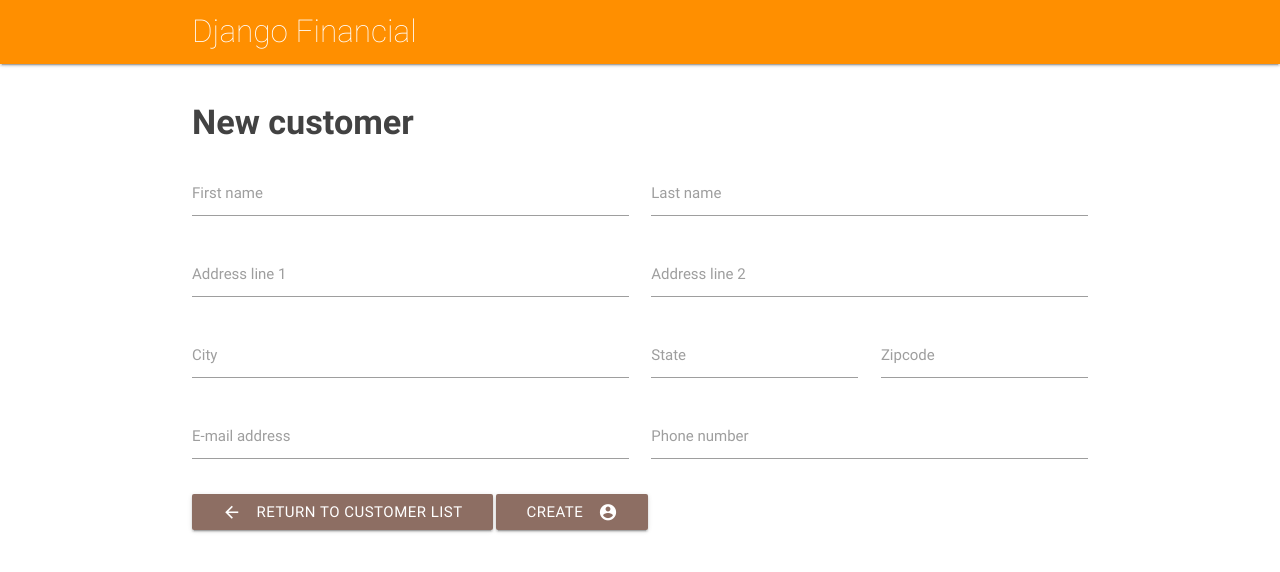
After one commit to hinkson060/django-financial, a Django app: page /customer_create/ in a window 1280 px wide. The commit adds this page. Shown: the top 572 px of the page. Run offline with Django 3.2, Linux system fonts and the light colour scheme; some libraries are stand-ins or nearby versions.

Commit message:
Updated site with Create functionality for customers, stocks, and cryptocurrencies.

```diff
--- /dev/null
+++ b/finances/forms.py
@@ -0,0 +1,19 @@
+from django import forms
+from .models import Customer, Stock, Crypto
+
+class CustomerForm( forms.ModelForm ):
+    class Meta:
+        model = Customer
+        fields = (  'first_name', 'last_name', 'address_line_1',
+                    'address_line_2', 'city', 'state', 'zipcode',
+                    'email', 'phone' )
+
+class StockForm( forms.ModelForm ):
+    class Meta:
+        model = Stock
+        fields = ( 'symbol', 'name', 'purchase_price', 'purchase_date', 'quantity_owned' )
+
+class CryptoForm( forms.ModelForm ):
+    class Meta:
+        model = Crypto
+        fields = ( 'symbol', 'name', 'purchase_price', 'purchase_date', 'quantity_owned' )
--- a/finances/models.py
+++ b/finances/models.py
@@ -7,7 +7,7 @@ class Customer( models.Model ):
     first_name = models.CharField( max_length = 50 )
     last_name = models.CharField( max_length = 50 )
     address_line_1 = models.CharField( max_length = 50 )
-    address_line_2 = models.CharField( max_length = 50 )
+    address_line_2 = models.CharField( max_length = 50, null=True, blank=True )
     city = models.CharField( max_length = 50 )
     state = models.CharField( max_length = 2 )
     zipcode = models.CharField( max_length = 6 )
@@ -16,6 +16,14 @@ class Customer( models.Model ):
 
     def __str__(self):
         return self.first_name + " " + self.last_name
+
+    def full_address(self):
+        if( self.address_line_2 == "" or self.address_line_2 == None ):
+            return self.address_line_1 + ", " + \
+            self.city + ", " + self.state + " - " + self.zipcode
+        else:
+            return self.address_line_1 + " " + self.address_line_2 + ", " + \
+            self.city + ", " + self.state + " - " + self.zipcode
 
 
 class Stock( models.Model ):
--- a/finances/templates/finances/crypto_detail.html
+++ b/finances/templates/finances/crypto_detail.html
@@ -12,8 +12,10 @@
         </ul>
     </div>
     <div class="col s12">
-        <a class="waves-effect waves-light brown lighten-1 btn"><i class="material-icons left">arrow_back</i>Return to Customer</a>
-        <a class="waves-effect waves-light brown lighten-1 btn"><i class="material-icons right">edit</i>Edit Currency</a>
+        <a href="{% url 'customer_detail' crypto.owner.id %}"
+        class="waves-effect waves-light brown lighten-1 btn"><i class="material-icons left">arrow_back</i>Return to Owner</a>
+        <a href="!#"
+        class="waves-effect waves-light brown lighten-1 btn"><i class="material-icons right">edit</i>Edit Currency</a>
     </div>
 
 {% endblock %}
--- /dev/null
+++ b/finances/templates/finances/customer_create.html
@@ -0,0 +1,57 @@
+{% extends 'finances/base.html' %}
+
+{% block content %}
+<br>
+    <div class="row">
+        <div class="col s12">
+            <h4><b>New customer</b></h4>
+        </div>
+
+
+    <form method="POST" class="customer-form">{% csrf_token %}
+
+		<div class="input-field col s6">
+			<label for="id_first_name">First name</label>
+			<input name="first_name" type="text" data-length="50" maxlength="50" required id="id_first_name">
+		</div>
+	    <div class="input-field col s6">
+			<label for="id_last_name">Last name</label>
+			<input name="last_name" type="text" data-length="50" maxlength="50" required id="id_last_name">
+		</div>
+		<div class="input-field col s6">
+			<label for="id_address_line_1">Address line 1</label>
+			<input name="address_line_1" type="text" data-length="50" maxlength="50" required id="id_address_line_1">
+		</div>
+		<div class="input-field col s6">
+			<label for="id_address_line_2">Address line 2</label>
+			<input name="address_line_2" type="text" data-length="50" maxlength="50">
+		</div>
+		<div class="input-field col s6">
+			<label for="id_city">City</label>
+			<input name="city" type="text" data-length="50" maxlength="50" required id="id_city">
+		</div>
+		<div class="input-field col s3">
+			<label for="id_state">State</label>
+			<input name="state" type="text" data-length="2" maxlength="2" required id="id_state">
+		</div>
+		<div class="input-field col s3">
+			<label for="id_zipcode">Zipcode</label>
+			<input name="zipcode" type="text" data-length="6" maxlength="6" required id="id_zipcode">
+		</div>
+		<div class="input-field col s6">
+			<label for="id_email">E-mail address</label>
+			<input name="email" type="text" data-length="254" maxlength="254" required id="id_email">
+		</div>
+		<div class="input-field col s6">
+			<label for="id_phone">Phone number</label>
+			<input name="phone" type="text" data-length="10" maxlength="10" required id="id_phone">
+		</div>
+
+        <div class="input-field col s12">
+        	<a href="{% url 'index' %}"
+            class="waves-effect waves-light brown lighten-1 btn"><i class="material-icons left">arrow_back</i>Return to Customer List</a>
+        	<button type="submit" class="save waves-effect waves-light brown lighten-1 btn"><i class="material-icons right">account_circle</i>Create</button>
+        </div>
+        </div>
+    </form>
+{% endblock %}
--- a/finances/templates/finances/index.html
+++ b/finances/templates/finances/index.html
@@ -18,7 +18,8 @@
         {% endif %}
     </div>
     <div class="col s12">
-        <a class="waves-effect waves-light brown lighten-1 btn"><i class="material-icons right">account_circle</i>Add Customer</a>
+        <a href="{% url 'customer_create' %}"
+        class="waves-effect waves-light brown lighten-1 btn"><i class="material-icons right">account_circle</i>Add Customer</a>
     </div>
 
 </div>
--- a/finances/templates/finances/stock_detail.html
+++ b/finances/templates/finances/stock_detail.html
@@ -12,8 +12,10 @@
         </ul>
     </div>
     <div class="col s12">
-        <a class="waves-effect waves-light brown lighten-1 btn"><i class="material-icons left">arrow_back</i>Return to Customer</a>
-        <a class="waves-effect waves-light brown lighten-1 btn"><i class="material-icons right">edit</i>Edit Stock</a>
+        <a href="{% url 'customer_detail' stock.owner.id %}"
+        class="waves-effect waves-light brown lighten-1 btn"><i class="material-icons left">arrow_back</i>Return to owner</a>
+        <a
+        class="waves-effect waves-light brown lighten-1 btn"><i class="material-icons right">edit</i>Edit Stock</a>
     </div>
 
 </div>
--- a/finances/urls.py
+++ b/finances/urls.py
@@ -4,7 +4,14 @@ from . import views
 
 urlpatterns = [
     path('', views.index, name='index'),
+
     path('customer/<int:customer_id>/', views.customer_detail, name='customer_detail'),
+    path('customer_create/', views.customer_create, name='customer_create'),
+
+
     path('stock/<int:stock_id>/', views.stock_detail, name='stock_detail'),
-    path('cryptocurrency/<int:crypto_id>/', views.crypto_detail, name='crypto_detail')
+    path('stock_create/<int:customer_id>', views.stock_create, name='stock_create'),
+
+    path('cryptocurrency/<int:crypto_id>/', views.crypto_detail, name='crypto_detail'),
+    path('crypto_create/<int:customer_id>', views.crypto_create, name='crypto_create')
 ]
--- a/finances/views.py
+++ b/finances/views.py
@@ -1,6 +1,8 @@
-from django.http import Http404
 from django.shortcuts import get_object_or_404, render
-from django.http import HttpResponse
+from django.http import HttpResponseRedirect, HttpResponse
+from django.urls import reverse
+from .models import Customer, Stock, Crypto
+from .forms import CustomerForm, StockForm, CryptoForm
 
 from .models import Customer, Stock, Crypto
 
@@ -15,10 +17,47 @@ def customer_detail( request, customer_id ):
     customer = get_object_or_404( Customer, pk=customer_id )
     return render( request, 'finances/customer_detail.html', { 'customer': customer } )
 
+def customer_create( request ):
+    if request.method == 'POST':
+        form = CustomerForm( request.POST )
+        if form.is_valid():
+            customer = form.save( commit = False )
+            customer.save()
+            return HttpResponseRedirect(reverse('customer_detail', args=(customer.id,)))
+    else:
+        form = CustomerForm()
+    return render( request, 'finances/customer_create.html', {'form': form } )
+
 def stock_detail( request, stock_id ):
     stock = get_object_or_404( Stock, pk=stock_id )
     return render( request, 'finances/stock_detail.html', { 'stock': stock } )
 
+def stock_create( request, customer_id ):
+    if request.method == 'POST':
+        form = StockForm( request.POST )
+        if form.is_valid():
+            stock = form.save( commit = False )
+            stock.owner = get_object_or_404( Customer, pk=customer_id )
+            stock.save()
+            return HttpResponseRedirect(reverse('stock_detail', args=(stock.id,)))
+    else:
+        form = StockForm()
+        owner = customer_id
+    return render( request, 'finances/stock_create.html', {'form': form, 'owner': owner } )
+
 def crypto_detail( request, crypto_id ):
     crypto = get_object_or_404( Crypto, pk=crypto_id )
     return render( request, 'finances/crypto_detail.html', { 'crypto': crypto } )
+
+def crypto_create( request, customer_id ):
+    if request.method == 'POST':
+        form = CryptoForm( request.POST )
+        if form.is_valid():
+            crypto = form.save( commit = False )
+            crypto.owner = get_object_or_404( Customer, pk=customer_id )
+            crypto.save()
+            return HttpResponseRedirect(reverse('crypto_detail', args=(crypto.id,)))
+    else:
+        form = CryptoForm()
+        owner = customer_id
+    return render( request, 'finances/crypto_create.html', {'form': form, 'owner': owner } )
```
Also changed, not shown: finances/templates/finances/crypto_create.html (added, +42 -0 lines), finances/templates/finances/customer_detail.html (+23 -6 lines), finances/templates/finances/stock_create.html (added, +42 -0 lines), db.sqlite3, finances/migrations/0003_auto_20180228_2044.py (added), finances/static/js/materialize.js.
